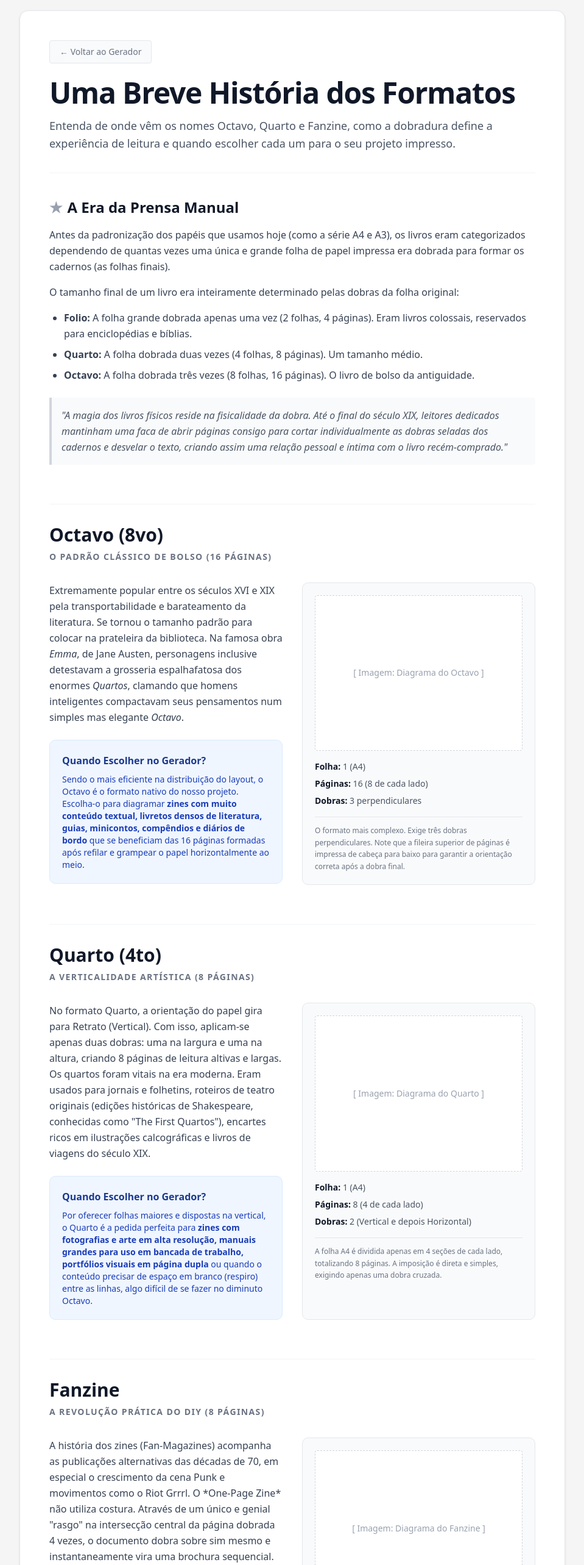
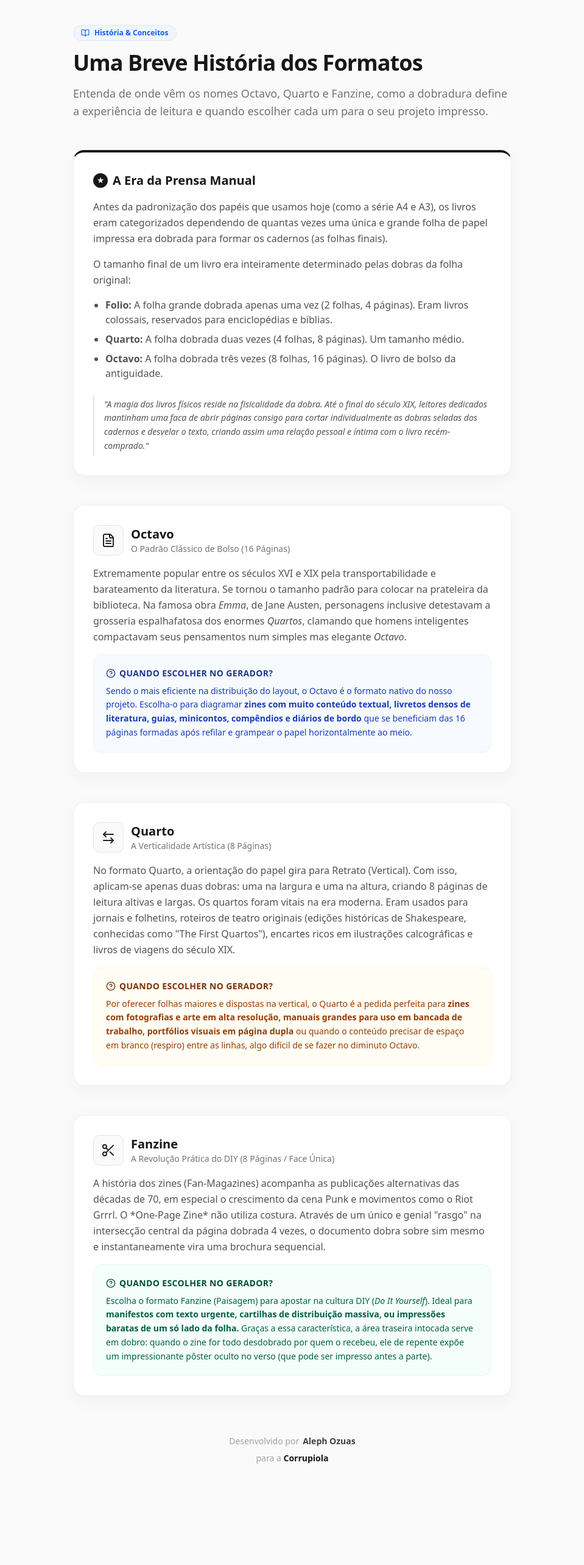
Before and after one commit to Aozuas/Gerador-Octavo, a Next.js app: page /breve-historia in a window 1280 px wide. Shown: the part 80-2646 px from the top of the page at 61% size, without its empty margins (160-1119 px from the left). After the commit the page ends 2593 px from the top, so only its background shows below. Built offline with nearby package versions, Linux system fonts and the light colour scheme.

Commit message:
style: Reverte layout da página Breve História para a versão original

```diff
--- a/app/breve-historia/page.tsx
+++ b/app/breve-historia/page.tsx
@@ -1,166 +1,135 @@
+'use client';
+
+import React from 'react';
 import Link from 'next/link';
-import Image from 'next/image';
+import { BookOpen, HelpCircle, FileText, ArrowLeftRight, Scissors } from 'lucide-react';
 
 export default function BreveHistoria() {
     return (
-        <main className="min-h-screen bg-neutral-100 py-10 font-sans">
-            <div className="max-w-4xl mx-auto bg-white p-8 md:p-12 rounded-xl shadow-sm border border-gray-200">
+        <div className="min-h-screen bg-[#FAFAFA] py-16 font-sans text-neutral-900 selection:bg-neutral-200">
+            <div className="max-w-3xl mx-auto w-full px-6">
 
-                {/* Navegação e Cabeçalho */}
-                <header className="border-b border-gray-100 pb-8 mb-10">
-                    <div className="flex justify-between items-start mb-6">
-                        <Link href="/" className="text-sm font-medium text-gray-500 hover:text-black transition-colors flex items-center gap-2 bg-gray-50 px-4 py-2 rounded border border-gray-200">
-                            ← Voltar ao Gerador
-                        </Link>
+                {/* Header */}
+                <div className="mb-12">
+                    <div className="inline-flex items-center gap-2 px-3 py-1 rounded-full bg-blue-50 border border-blue-100 text-xs font-semibold text-blue-600 mb-4">
+                        <BookOpen className="w-3.5 h-3.5" /> História & Conceitos
                     </div>
-                    <h1 className="text-4xl md:text-5xl font-bold text-gray-900 tracking-tight mb-4">
+                    <h1 className="text-3xl sm:text-4xl font-extrabold text-neutral-900 tracking-tight mb-4">
                         Uma Breve História dos Formatos
                     </h1>
-                    <p className="text-gray-600 text-lg leading-relaxed max-w-3xl">
+                    <p className="text-neutral-500 text-lg leading-relaxed">
                         Entenda de onde vêm os nomes Octavo, Quarto e Fanzine, como a dobradura define a experiência de leitura e quando escolher cada um para o seu projeto impresso.
                     </p>
-                </header>
+                </div>
 
-                {/* A Era da Prensa Manual */}
-                <section className="mb-16">
-                    <h2 className="text-2xl font-bold text-gray-900 mb-4 flex items-center gap-2">
-                        <span className="text-gray-400">★</span> A Era da Prensa Manual
-                    </h2>
-                    <div className="prose prose-gray max-w-none text-gray-700 leading-relaxed space-y-4">
-                        <p>
+                {/* Content Sections */}
+                <div className="space-y-12">
+
+                    {/* Section 0: A Era da Prensa Manual */}
+                    <section className="bg-white p-8 rounded-2xl shadow-[0_8px_30px_rgb(0,0,0,0.04)] border border-neutral-200/60 border-t-4 border-t-neutral-900">
+                        <h2 className="text-xl font-bold mb-4 flex items-center gap-2">
+                            <span className="flex items-center justify-center w-6 h-6 rounded-full bg-neutral-900 text-white text-xs">★</span>
+                            A Era da Prensa Manual
+                        </h2>
+                        <p className="text-neutral-600 mb-4 leading-relaxed">
                             Antes da padronização dos papéis que usamos hoje (como a série A4 e A3), os livros eram categorizados dependendo de quantas vezes uma única e grande folha de papel impressa era dobrada para formar os cadernos (as folhas finais).
                         </p>
-                        <p>O tamanho final de um livro era inteiramente determinado pelas dobras da folha original:</p>
-                        <ul className="list-disc pl-6 space-y-2 mb-6">
+                        <p className="text-neutral-600 mb-4 leading-relaxed">
+                            O tamanho final de um livro era inteiramente determinado pelas dobras da folha original:
+                        </p>
+                        <ul className="list-disc pl-5 text-neutral-600 space-y-2 mb-4">
                             <li><strong>Folio:</strong> A folha grande dobrada apenas uma vez (2 folhas, 4 páginas). Eram livros colossais, reservados para enciclopédias e bíblias.</li>
                             <li><strong>Quarto:</strong> A folha dobrada duas vezes (4 folhas, 8 páginas). Um tamanho médio.</li>
                             <li><strong>Octavo:</strong> A folha dobrada três vezes (8 folhas, 16 páginas). O livro de bolso da antiguidade.</li>
                         </ul>
-                        <blockquote className="border-l-4 border-gray-300 pl-4 italic text-gray-600 my-6 bg-gray-50 p-4 rounded-r">
+                        <p className="text-neutral-600 leading-relaxed italic text-sm mt-6 border-l-2 border-neutral-200 pl-4 py-1">
                             "A magia dos livros físicos reside na fisicalidade da dobra. Até o final do século XIX, leitores dedicados mantinham uma faca de abrir páginas consigo para cortar individualmente as dobras seladas dos cadernos e desvelar o texto, criando assim uma relação pessoal e íntima com o livro recém-comprado."
-                        </blockquote>
-                    </div>
-                </section>
+                        </p>
+                    </section>
 
-                {/* OCTAVO */}
-                <section className="mb-16 pt-8 border-t border-gray-100">
-                    <div className="mb-8">
-                        <h2 className="text-3xl font-bold text-gray-900 mb-2">Octavo (8vo)</h2>
-                        <p className="text-gray-500 uppercase tracking-widest text-sm font-bold">O Padrão Clássico de Bolso (16 Páginas)</p>
-                    </div>
-
-                    <div className="grid grid-cols-1 md:grid-cols-2 gap-8 mb-8">
-                        <div className="text-gray-700 leading-relaxed space-y-4">
-                            <p>
-                                Extremamente popular entre os séculos XVI e XIX pela transportabilidade e barateamento da literatura. Se tornou o tamanho padrão para colocar na prateleira da biblioteca. Na famosa obra <em>Emma</em>, de Jane Austen, personagens inclusive detestavam a grosseria espalhafatosa dos enormes <em>Quartos</em>, clamando que homens inteligentes compactavam seus pensamentos num simples mas elegante <em>Octavo</em>.
-                            </p>
-                            <div className="bg-blue-50 p-5 rounded-lg border border-blue-100 mt-6">
-                                <h3 className="font-bold text-blue-900 mb-2">Quando Escolher no Gerador?</h3>
-                                <p className="text-sm text-blue-800">
-                                    Sendo o mais eficiente na distribuição do layout, o Octavo é o formato nativo do nosso projeto. Escolha-o para diagramar <strong>zines com muito conteúdo textual, livretos densos de literatura, guias, minicontos, compêndios e diários de bordo</strong> que se beneficiam das 16 páginas formadas após refilar e grampear o papel horizontalmente ao meio.
-                                </p>
+                    {/* Section 1: Octavo */}
+                    <section className="bg-white p-8 rounded-2xl shadow-[0_8px_30px_rgb(0,0,0,0.04)] border border-neutral-200/60">
+                        <div className="flex items-center gap-3 mb-4">
+                            <div className="p-3 bg-neutral-50 rounded-lg border border-neutral-200 text-neutral-800">
+                                <FileText className="w-6 h-6" />
+                            </div>
+                            <div>
+                                <h2 className="text-xl font-bold text-neutral-900">Octavo</h2>
+                                <p className="text-sm text-neutral-500 font-medium">O Padrão Clássico de Bolso (16 Páginas)</p>
                             </div>
                         </div>
-
-                        {/* Diagrama e Dados Técnicos */}
-                        <div className="bg-gray-50 p-5 rounded-lg border border-gray-200">
-                            <div className="w-full aspect-[4/3] bg-white border border-gray-300 border-dashed rounded mb-4 flex items-center justify-center text-gray-400 text-sm">
-                                {/* Aqui entrará o seu <Image src="/diagrama-octavo.jpg" /> */}
-                                [ Imagem: Diagrama do Octavo ]
-                            </div>
-                            <ul className="text-sm text-gray-600 space-y-2 mb-4">
-                                <li><strong className="text-gray-900">Folha:</strong> 1 (A4)</li>
-                                <li><strong className="text-gray-900">Páginas:</strong> 16 (8 de cada lado)</li>
-                                <li><strong className="text-gray-900">Dobras:</strong> 3 perpendiculares</li>
-                            </ul>
-                            <p className="text-xs text-gray-500 leading-relaxed border-t border-gray-200 pt-3">
-                                O formato mais complexo. Exige três dobras perpendiculares. Note que a fileira superior de páginas é impressa de cabeça para baixo para garantir a orientação correta após a dobra final.
+                        <p className="text-neutral-600 mb-4 leading-relaxed">
+                            Extremamente popular entre os séculos XVI e XIX pela transportabilidade e barateamento da literatura. Se tornou o tamanho padrão para colocar na prateleira da biblioteca. Na famosa obra <em>Emma</em>, de Jane Austen, personagens inclusive detestavam a grosseria espalhafatosa dos enormes <em>Quartos</em>, clamando que homens inteligentes compactavam seus pensamentos num simples mas elegante <em>Octavo</em>.
+                        </p>
+                        <div className="bg-blue-50/50 p-5 rounded-xl border border-blue-100/50">
+                            <h3 className="text-sm font-bold text-blue-900 mb-2 uppercase tracking-wide flex items-center gap-1.5"><HelpCircle className="w-4 h-4" /> Quando Escolher no Gerador?</h3>
+                            <p className="text-sm text-blue-800 leading-relaxed">
+                                Sendo o mais eficiente na distribuição do layout, o Octavo é o formato nativo do nosso projeto. Escolha-o para diagramar <strong>zines com muito conteúdo textual, livretos densos de literatura, guias, minicontos, compêndios e diários de bordo</strong> que se beneficiam das 16 páginas formadas após refilar e grampear o papel horizontalmente ao meio.
                             </p>
                         </div>
-                    </div>
-                </section>
+                    </section>
 
-                {/* QUARTO */}
-                <section className="mb-16 pt-8 border-t border-gray-100">
-                    <div className="mb-8">
-                        <h2 className="text-3xl font-bold text-gray-900 mb-2">Quarto (4to)</h2>
-                        <p className="text-gray-500 uppercase tracking-widest text-sm font-bold">A Verticalidade Artística (8 Páginas)</p>
-                    </div>
-
-                    <div className="grid grid-cols-1 md:grid-cols-2 gap-8 mb-8">
-                        <div className="text-gray-700 leading-relaxed space-y-4">
-                            <p>
-                                No formato Quarto, a orientação do papel gira para Retrato (Vertical). Com isso, aplicam-se apenas duas dobras: uma na largura e uma na altura, criando 8 páginas de leitura altivas e largas. Os quartos foram vitais na era moderna. Eram usados para jornais e folhetins, roteiros de teatro originais (edições históricas de Shakespeare, conhecidas como "The First Quartos"), encartes ricos em ilustrações calcográficas e livros de viagens do século XIX.
-                            </p>
-                            <div className="bg-blue-50 p-5 rounded-lg border border-blue-100 mt-6">
-                                <h3 className="font-bold text-blue-900 mb-2">Quando Escolher no Gerador?</h3>
-                                <p className="text-sm text-blue-800">
-                                    Por oferecer folhas maiores e dispostas na vertical, o Quarto é a pedida perfeita para <strong>zines com fotografias e arte em alta resolução, manuais grandes para uso em bancada de trabalho, portfólios visuais em página dupla</strong> ou quando o conteúdo precisar de espaço em branco (respiro) entre as linhas, algo difícil de se fazer no diminuto Octavo.
-                                </p>
+                    {/* Section 2: Quarto */}
+                    <section className="bg-white p-8 rounded-2xl shadow-[0_8px_30px_rgb(0,0,0,0.04)] border border-neutral-200/60">
+                        <div className="flex items-center gap-3 mb-4">
+                            <div className="p-3 bg-neutral-50 rounded-lg border border-neutral-200 text-neutral-800">
+                                <ArrowLeftRight className="w-6 h-6" />
+                            </div>
+                            <div>
+                                <h2 className="text-xl font-bold text-neutral-900">Quarto</h2>
+                                <p className="text-sm text-neutral-500 font-medium">A Verticalidade Artística (8 Páginas)</p>
                             </div>
                         </div>
-
-                        {/* Diagrama e Dados Técnicos */}
-                        <div className="bg-gray-50 p-5 rounded-lg border border-gray-200">
-                            <div className="w-full aspect-[4/3] bg-white border border-gray-300 border-dashed rounded mb-4 flex items-center justify-center text-gray-400 text-sm">
-                                [ Imagem: Diagrama do Quarto ]
-                            </div>
-                            <ul className="text-sm text-gray-600 space-y-2 mb-4">
-                                <li><strong className="text-gray-900">Folha:</strong> 1 (A4)</li>
-                                <li><strong className="text-gray-900">Páginas:</strong> 8 (4 de cada lado)</li>
-                                <li><strong className="text-gray-900">Dobras:</strong> 2 (Vertical e depois Horizontal)</li>
-                            </ul>
-                            <p className="text-xs text-gray-500 leading-relaxed border-t border-gray-200 pt-3">
-                                A folha A4 é dividida apenas em 4 seções de cada lado, totalizando 8 páginas. A imposição é direta e simples, exigindo apenas uma dobra cruzada.
+                        <p className="text-neutral-600 mb-4 leading-relaxed">
+                            No formato Quarto, a orientação do papel gira para Retrato (Vertical). Com isso, aplicam-se apenas duas dobras: uma na largura e uma na altura, criando 8 páginas de leitura altivas e largas. Os quartos foram vitais na era moderna. Eram usados para jornais e folhetins, roteiros de teatro originais (edições históricas de Shakespeare, conhecidas como "The First Quartos"), encartes ricos em ilustrações calcográficas e livros de viagens do século XIX.
+                        </p>
+                        <div className="bg-amber-50/50 p-5 rounded-xl border border-amber-100/50">
+                            <h3 className="text-sm font-bold text-amber-900 mb-2 uppercase tracking-wide flex items-center gap-1.5"><HelpCircle className="w-4 h-4" /> Quando Escolher no Gerador?</h3>
+                            <p className="text-sm text-amber-800 leading-relaxed">
+                                Por oferecer folhas maiores e dispostas na vertical, o Quarto é a pedida perfeita para <strong>zines com fotografias e arte em alta resolução, manuais grandes para uso em bancada de trabalho, portfólios visuais em página dupla</strong> ou quando o conteúdo precisar de espaço em branco (respiro) entre as linhas, algo difícil de se fazer no diminuto Octavo.
                             </p>
                         </div>
-                    </div>
-                </section>
+                    </section>
 
-                {/* FANZINE */}
-                <section className="mb-8 pt-8 border-t border-gray-100">
-                    <div className="mb-8">
-                        <h2 className="text-3xl font-bold text-gray-900 mb-2">Fanzine</h2>
-                        <p className="text-gray-500 uppercase tracking-widest text-sm font-bold">A Revolução Prática do DIY (8 Páginas)</p>
-                    </div>
-
-                    <div className="grid grid-cols-1 md:grid-cols-2 gap-8 mb-8">
-                        <div className="text-gray-700 leading-relaxed space-y-4">
-                            <p>
-                                A história dos zines (Fan-Magazines) acompanha as publicações alternativas das décadas de 70, em especial o crescimento da cena Punk e movimentos como o Riot Grrrl. O *One-Page Zine* não utiliza costura. Através de um único e genial "rasgo" na intersecção central da página dobrada 4 vezes, o documento dobra sobre sim mesmo e instantaneamente vira uma brochura sequencial.
-                            </p>
-                            <div className="bg-blue-50 p-5 rounded-lg border border-blue-100 mt-6">
-                                <h3 className="font-bold text-blue-900 mb-2">Quando Escolher no Gerador?</h3>
-                                <p className="text-sm text-blue-800">
-                                    Escolha o formato Fanzine (Paisagem) para apostar na cultura DIY (<em>Do It Yourself</em>). Ideal para <strong>manifestos com texto urgente, cartilhas de distribuição massiva, ou impressões baratas de um só lado da folha.</strong> Graças a essa característica, a área traseira intocada serve em dobro: quando o zine for todo desdobrado, ele expõe um impressionante pôster oculto no verso.
-                                </p>
+                    {/* Section 3: Fanzine */}
+                    <section className="bg-white p-8 rounded-2xl shadow-[0_8px_30px_rgb(0,0,0,0.04)] border border-neutral-200/60">
+                        <div className="flex items-center gap-3 mb-4">
+                            <div className="p-3 bg-neutral-50 rounded-lg border border-neutral-200 text-neutral-800">
+                                <Scissors className="w-6 h-6" />
+                            </div>
+                            <div>
+                                <h2 className="text-xl font-bold text-neutral-900">Fanzine</h2>
+                                <p className="text-sm text-neutral-500 font-medium">A Revolução Prática do DIY (8 Páginas / Face Única)</p>
                             </div>
                         </div>
-
-                        {/* Diagrama e Dados Técnicos */}
-                        <div className="bg-gray-50 p-5 rounded-lg border border-gray-200">
-                            <div className="w-full aspect-[4/3] bg-white border border-gray-300 border-dashed rounded mb-4 flex items-center justify-center text-gray-400 text-sm">
-                                [ Imagem: Diagrama do Fanzine ]
-                            </div>
-                            <ul className="text-sm text-gray-600 space-y-2 mb-4">
-                                <li><strong className="text-gray-900">Folha:</strong> 1 (A4)</li>
-                                <li><strong className="text-gray-900">Páginas:</strong> 8 (Face Única)</li>
-                                <li><strong className="text-gray-900">Dobras:</strong> Vertical e Horizontal</li>
-                                <li><strong className="text-gray-900">Corte:</strong> Central Horizontal</li>
-                            </ul>
-                            <p className="text-xs text-gray-500 leading-relaxed border-t border-gray-200 pt-3">
-                                Usa a mesma imposição gradeada do Octavo, mas exige um corte cirúrgico no centro (intersecção das dobras) permitindo que o caderno se "abra" e seja refoldado sem uso de costura ou grampo.
+                        <p className="text-neutral-600 mb-4 leading-relaxed">
+                            A história dos zines (Fan-Magazines) acompanha as publicações alternativas das décadas de 70, em especial o crescimento da cena Punk e movimentos como o Riot Grrrl. O *One-Page Zine* não utiliza costura. Através de um único e genial "rasgo" na intersecção central da página dobrada 4 vezes, o documento dobra sobre sim mesmo e instantaneamente vira uma brochura sequencial.
+                        </p>
+                        <div className="bg-emerald-50/50 p-5 rounded-xl border border-emerald-100/50">
+                            <h3 className="text-sm font-bold text-emerald-900 mb-2 uppercase tracking-wide flex items-center gap-1.5"><HelpCircle className="w-4 h-4" /> Quando Escolher no Gerador?</h3>
+                            <p className="text-sm text-emerald-800 leading-relaxed">
+                                Escolha o formato Fanzine (Paisagem) para apostar na cultura DIY (<em>Do It Yourself</em>). Ideal para <strong>manifestos com texto urgente, cartilhas de distribuição massiva, ou impressões baratas de um só lado da folha.</strong> Graças a essa característica, a área traseira intocada serve em dobro: quando o zine for todo desdobrado por quem o recebeu, ele de repente expõe um impressionante pôster oculto no verso (que pode ser impresso antes a parte).
                             </p>
                         </div>
+                    </section>
+
+                </div>
+
+                {/* Footer */}
+                <footer className="max-w-4xl mx-auto mt-16 print:hidden flex flex-col items-center justify-center text-sm text-neutral-400 pb-12">
+                    <div className="flex items-center gap-1.5 mb-2">
+                        <span>Desenvolvido por</span>
+                        <span className="font-semibold text-neutral-700">Aleph Ozuas</span>
                     </div>
-                </section>
+                    <div>
+                        <span>para a</span>{' '}
+                        <a href="https://corrupiola.com.br" target="_blank" rel="noopener noreferrer" className="font-bold text-neutral-900 hover:text-neutral-600 transition-colors decoration-2 underline-offset-4 hover:underline">
+                            Corrupiola
+                        </a>
+                    </div>
+                </footer>
 
             </div>
-
-            {/* Rodapé */}
-            <footer className="max-w-4xl mx-auto mt-8 text-center text-sm text-gray-500 pb-10">
-                Desenvolvido por <span className="font-semibold">Aleph Ozuas</span> para a <a href="https://corrupiola.com.br" target="_blank" rel="noopener noreferrer" className="font-bold text-black hover:underline transition-all">Corrupiola</a>.
-            </footer>
-        </main>
+        </div>
     );
 }
```
